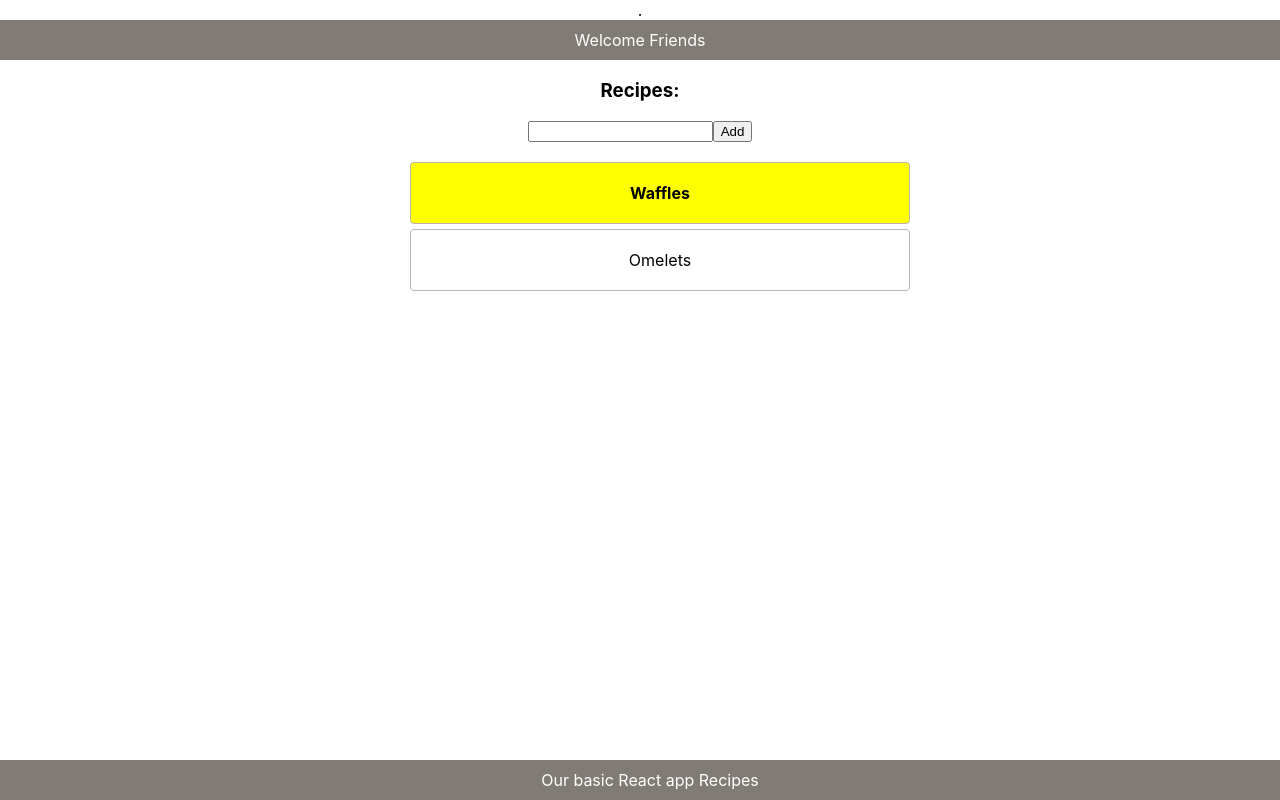
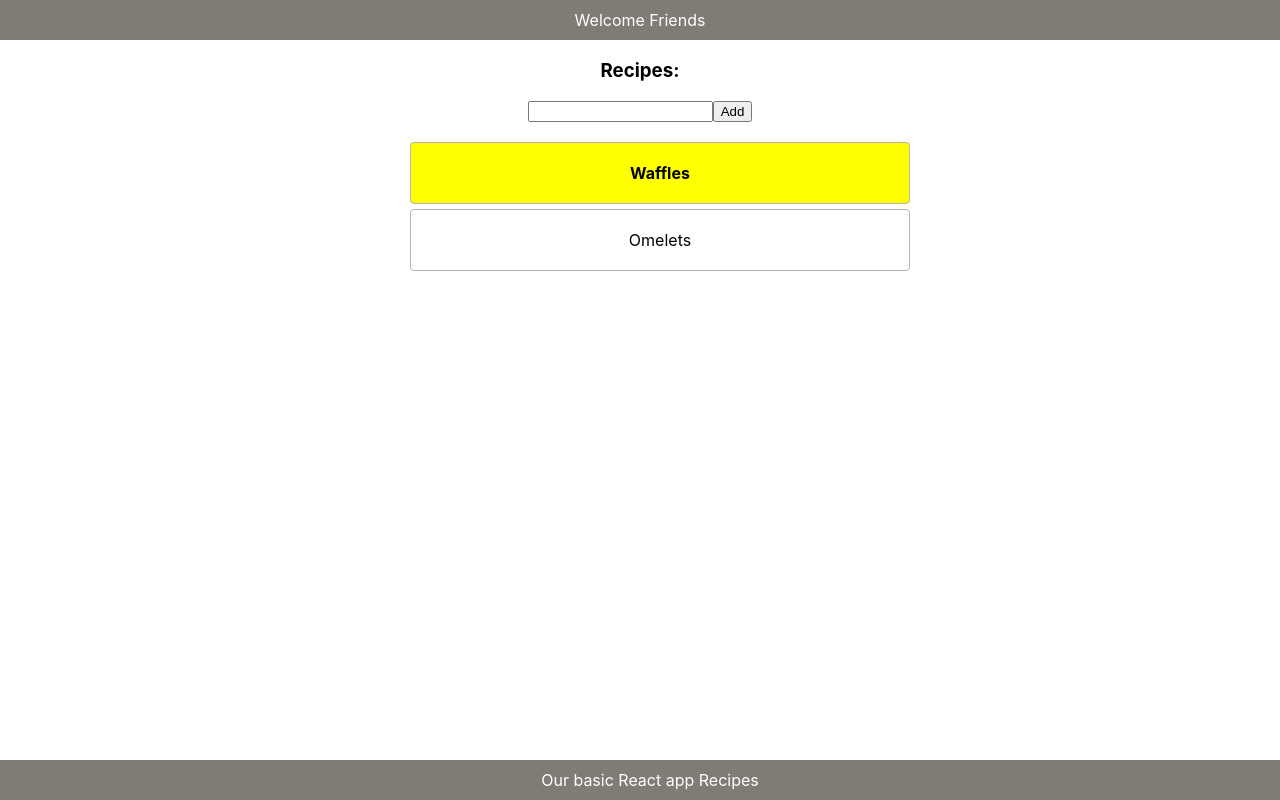
Before and after one commit to idanaim/react-basic, a React (Create React App) app: page /recipe/1 in a window 1280 px wide. Built offline with nearby package versions, Linux system fonts and the light colour scheme.

Commit message:
make it one view

```diff
--- /dev/null
+++ b/src/components/Recipes/RecipesView.js
@@ -0,0 +1,52 @@
+import React, {Component} from 'react';
+import {getID} from "../../services/utils";
+import {Recipes} from './Recipes';
+import {AddRecipe} from './AddRecipe';
+
+
+class RecipesView extends Component {
+
+  constructor() {
+    super();
+
+    this.state = {
+      recipes: [{
+        id: getID(),
+        title: 'Waffles',
+        favorite: true
+      }, {
+        id: getID(),
+        title: 'Omelets',
+        favorite: false
+      }]
+    }
+  }
+
+  toggleRecipes = (recipe) => {
+    recipe.favorite = !recipe.favorite;
+    this.forceUpdate();
+  };
+
+
+  addRecipe = (title) => {
+    const id = getID();
+    const newRecipes = this.state.recipes.concat({
+      id,
+      title: title.value,
+      favorite: false
+    });
+    this.setState({recipes: newRecipes});
+  };
+
+  render() {
+    return (
+        <div className="recipes-view">
+          <h3>Recipes:</h3>
+          <AddRecipe addRecipe={this.addRecipe}/>
+          <Recipes recipes={this.state.recipes} toggle={this.toggleRecipes}/>
+        </div>
+    )
+  }
+}
+
+export default RecipesView;
--- a/src/components/app/App.js
+++ b/src/components/app/App.js
@@ -1,11 +1,8 @@
 import React, {Component} from 'react';
 import './App.css';
-import {AddRecipe} from "../AddRecipe";
-import {Recipes} from "../RecipesView/Recipes";
-import {getID} from "../../services/utils";
+import RecipesView from "../Recipes/RecipesView";
 import Header from "../header/Header";
 import {Footer} from "./footer/Footer";
-
 
 
 /**Add favirote with classNames to components need to add classNames to package.json
@@ -15,50 +12,16 @@ import {Footer} from "./footer/Footer";
  */
 
 class App extends Component {
-  constructor() {
-    super();
-
-    this.state = {
-      recipes: [{
-        id: getID(),
-        title: 'Waffles',
-        favorite: true
-      }, {
-        id: getID(),
-        title: 'Omelets',
-        favorite: false
-      }]
-    }
-  }
-  toggleRecipes = (recipe) => {
-    recipe.favorite = !recipe.favorite;
-    this.forceUpdate();
-  };
-
-
-
   render() {
     return (
-        <div className="App">.
-          <Header />
-          <h3>Recipes:</h3>
-          <AddRecipe addRecipe={ this.addRecipe }/>
-          <Recipes recipes={this.state.recipes} toggle ={ this.toggleRecipes }/>
-          <Footer />
+        <div className="App">
+          <Header/>
+          <RecipesView/>
+          <Footer/>
         </div>
     );
   }
 
-
-  addRecipe = (title) => {
-    const id = getID();
-    const newRecipes = this.state.recipes.concat({
-      id ,
-      title: title.value,
-      favorite: false
-    });
-    this.setState({recipes: newRecipes});
-  }
 }
 
 export default App;
```
Also changed, not shown: src/components/Recipes/AddRecipe.js (renamed from src/components/AddRecipe.js), src/components/Recipes/Recipe.js (renamed from src/components/RecipesView/Recipe.js), src/components/Recipes/Recipes.js (renamed from src/components/RecipesView/Recipes.js).
